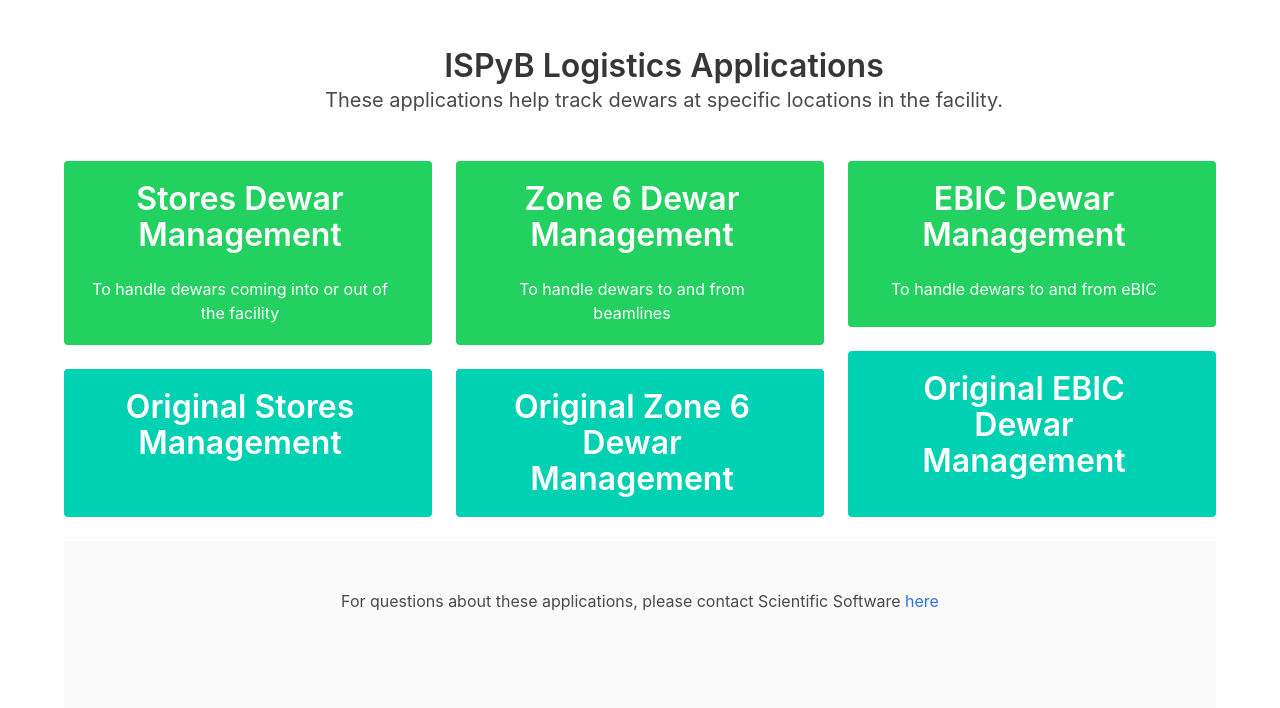
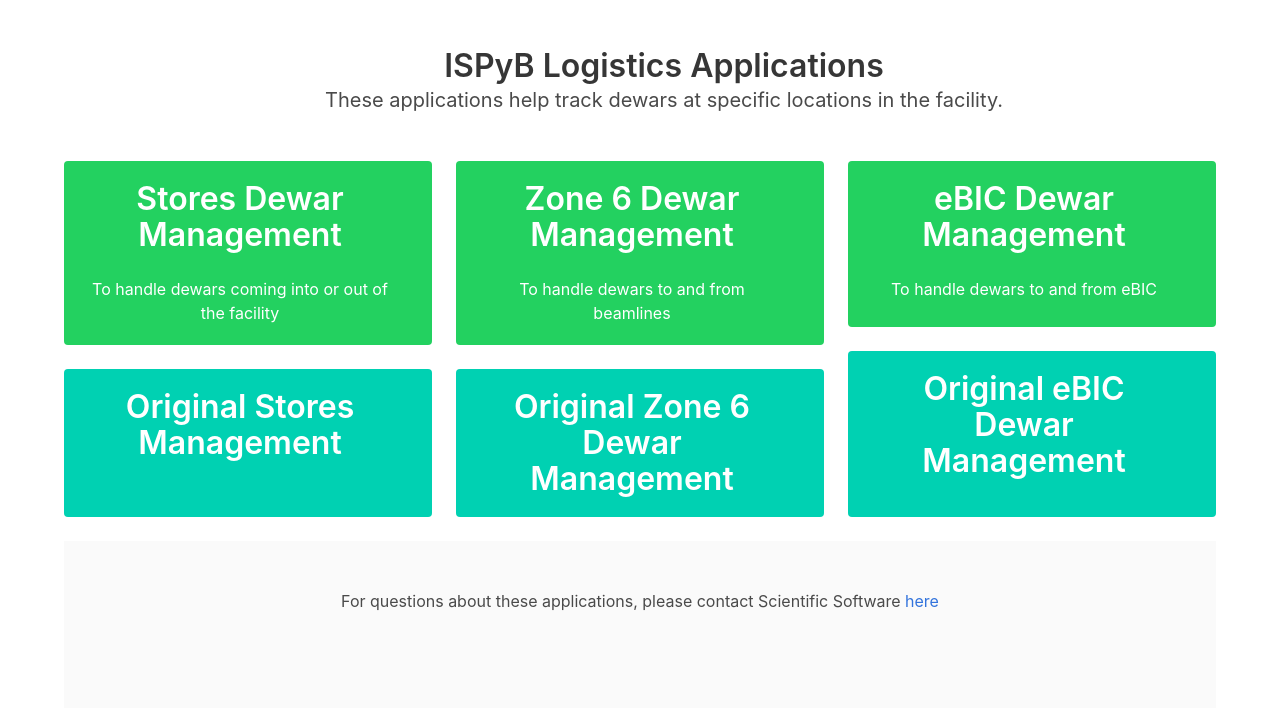
Before and after one commit to DiamondLightSource/flask-ispyb-logistics, a Flask app: page / in a window 1280 px wide. Shown: the top 708 px of the page. Run offline with Flask 2, Linux system fonts and the light colour scheme; parts of the project's set-up code (start-up, migrations or seed data) failed here and were passed over.

Commit message:
Minor text fix for index

```diff
--- a/templates/index.html
+++ b/templates/index.html
@@ -43,12 +43,12 @@
 
                 <div class="tile is-vertical is-parent has-text-centered">
                         <a  href="/ebic/" class="tile is-child notification is-success">
-                            <p class="title">EBIC Dewar Management</p>
+                            <p class="title">eBIC Dewar Management</p>
                             <p class="content">To handle dewars to and from eBIC</p>
                         </a>
 
                         <a href="/ebic/original" class="tile is-child notification is-primary">
-                            <p class="title">Original EBIC Dewar Management</p>
+                            <p class="title">Original eBIC Dewar Management</p>
                         </a>
                 </div>
             </div>
```
